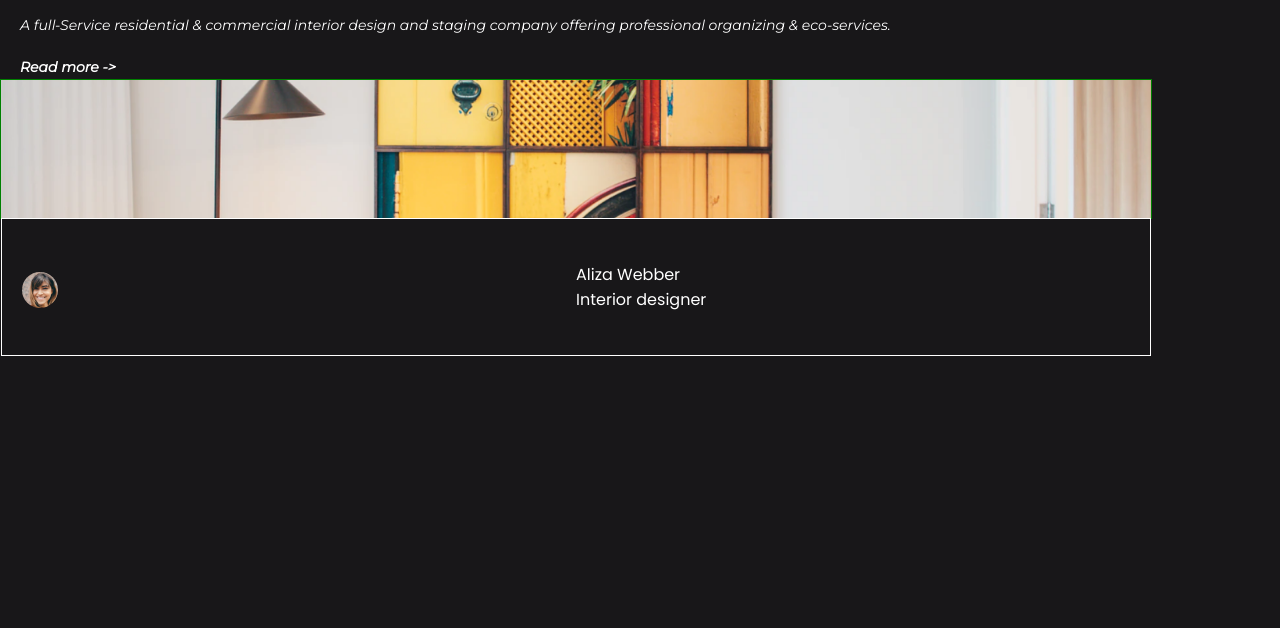
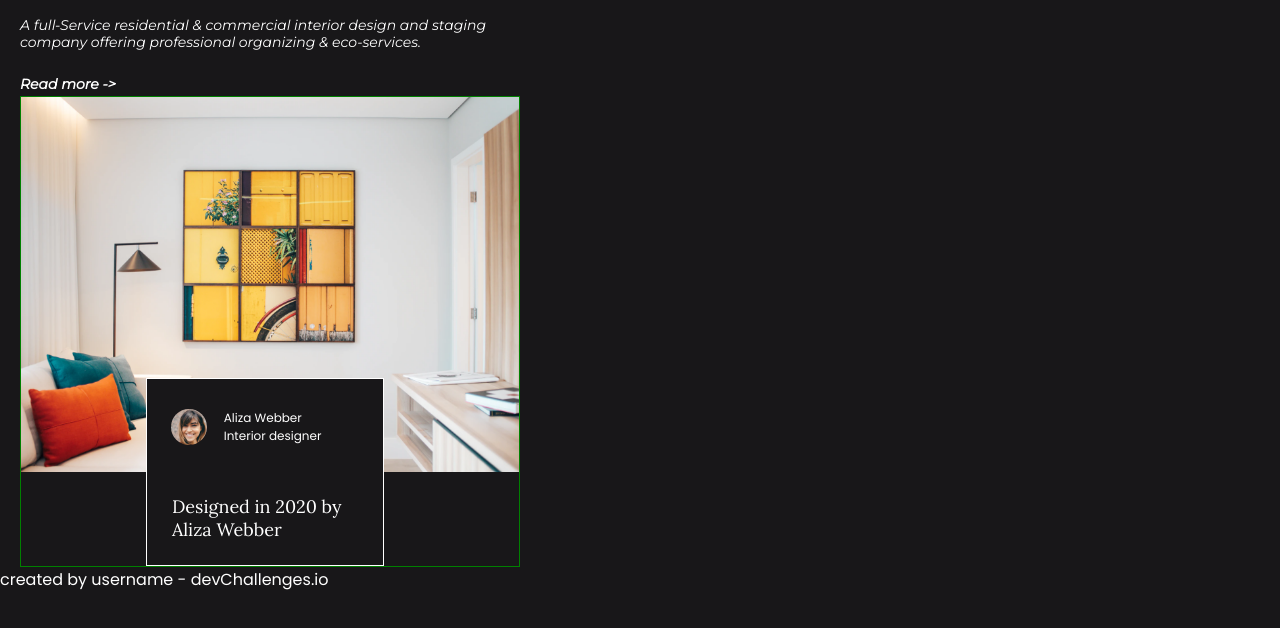
Before and after one commit to jonaaldas/Devchallenges-Project-4, a plain HTML site: page index.html in a window 1280 px wide. Shown: the part 104-732 px from the top of the page. Drawn offline with Linux system fonts and the light colour scheme.

Commit message:
overlayed divs using grid

```diff
--- a/index.html
+++ b/index.html
@@ -36,17 +36,21 @@
       <a href="#" class="cont-1-a">Read more -></a>
     </div>
     <div class="cont-2">
-      <div class="cont-2-img"></div><!-- img container -->
+      <img src="/photo1.png" class="cont-2-img"alt="">
       <div class="cont-2-name">
-        <!-- <div class="cont-2-contact-img"><div>img container -->
+        <div class="cont-2-contact-name">
           <img src="/photo2.png" alt="" class="cont-2-contact-img">
-        <div class="cont-2-contact-name">
-          <p>Aliza Webber</p>
-          <p>Interior designer</p>
+          <div class=cont-2-p>
+            <p>Aliza Webber</p>
+            <p>Interior designer</p>
+          </div>
         </div>
-      </div>
+        <p class="cont-2-contact-name-p">Designed in 2020 by Aliza Webber</p>
       </div>
     </div>
   </div>
+  <footer>
+    <p class="madeby">created by username - devChallenges.io</p>
+  </footer>
 </body>
 </html>
--- a/style.css
+++ b/style.css
@@ -92,12 +92,14 @@ header .menu-btn .nav-icon:after{
   display: grid;
   grid-template-columns: 1fr;
   grid-template-rows: 0.25fr 0.75fr;
-
+  /* height: auto; */
+  margin: 0 0 0 20px;
 }
 
 .cont-1{
-  margin: 0 0 0 20px;
   width: 90%;
+  min-width: 375px;
+  max-width: 500px;
 }
 
 .cont-1 > *{
@@ -132,41 +134,49 @@ header .menu-btn .nav-icon:after{
 }
 
 .cont-2{
-  position: relative;
+  /* position: relative; */
   width: 90%;
   border: 1px solid green;
+  min-width: 375px;
+  max-width: 500px;
+  display: grid;
+  grid-template-columns: repeat(4,1fr);
+  /* grid-template-rows: 1fr 1fr 1fr; */
+  grid-template-rows: repeat(5 ,1fr);
+
+  font-size: 16px;
 }
 
 .cont-2-img{
-  background: url("/photo1.png");
   background-size: cover;
   background-position-x: center;
   background-position-y: center;
   background-repeat: no-repeat;
   width: 100%;
-  height: 100%;
+  grid-column: 1/-1;
+  grid-row: 1/5;
 }
 
 .cont-2-name{
-  width: 100%;
-  height: 138px;
   border: 1px solid white;
-  /* position: absolute; */
   background-color: #181719;
-  /* top: 13.56rem;
-  left: 2.5rem; */
+  padding: 0.31em 0 0 1.5em;
+  font-size: 16px;
+  width: 14.93em;
+  grid-column: 2/-1;
+  grid-row: 4/6;
   display: grid;
-  grid-template-columns: 1fr 1fr;
+  justify-items: center;
+  align-items: center;
+}
+
+.cont-2-contact-name{
+  display: grid;
+  grid-template-columns: 0.25fr 0.75fr;
   grid-template-rows: 1fr;
-  align-items: center;
-
-}
-.cont-2-contact-name{
-
   width: 100%;
 }
 .cont-2-contact-img{
-  /* background: url("/photo2.png");*/
   background-size: cover;
   background-position-x: center;
   background-position-y: center;
@@ -174,19 +184,18 @@ header .menu-btn .nav-icon:after{
   height: 36px;
   width: 36px;
   border-radius: 37px;
-  margin: 5px 0 0 20px
 }
 
-/*
-@media (min-width: 810px)and (max-width:1022px){
-  .cont-2-img{
-    width:39.93rem;
-    height:26.87rem;
-  }
+.cont-2-p > p{
+  font-size: 12px;
+}
 
-  .cont-2-name{
-    top: 24.56rem;
-    left: 18.5rem;
-  }
-
-} */
+.cont-2-contact-name-p{
+  width: 210px;
+  height: 45px;
+  font-family: Lora;
+  font-style: normal;
+  font-size: 18px;
+  line-height: 23px;
+  color: #FFFFFF;
+}
```
